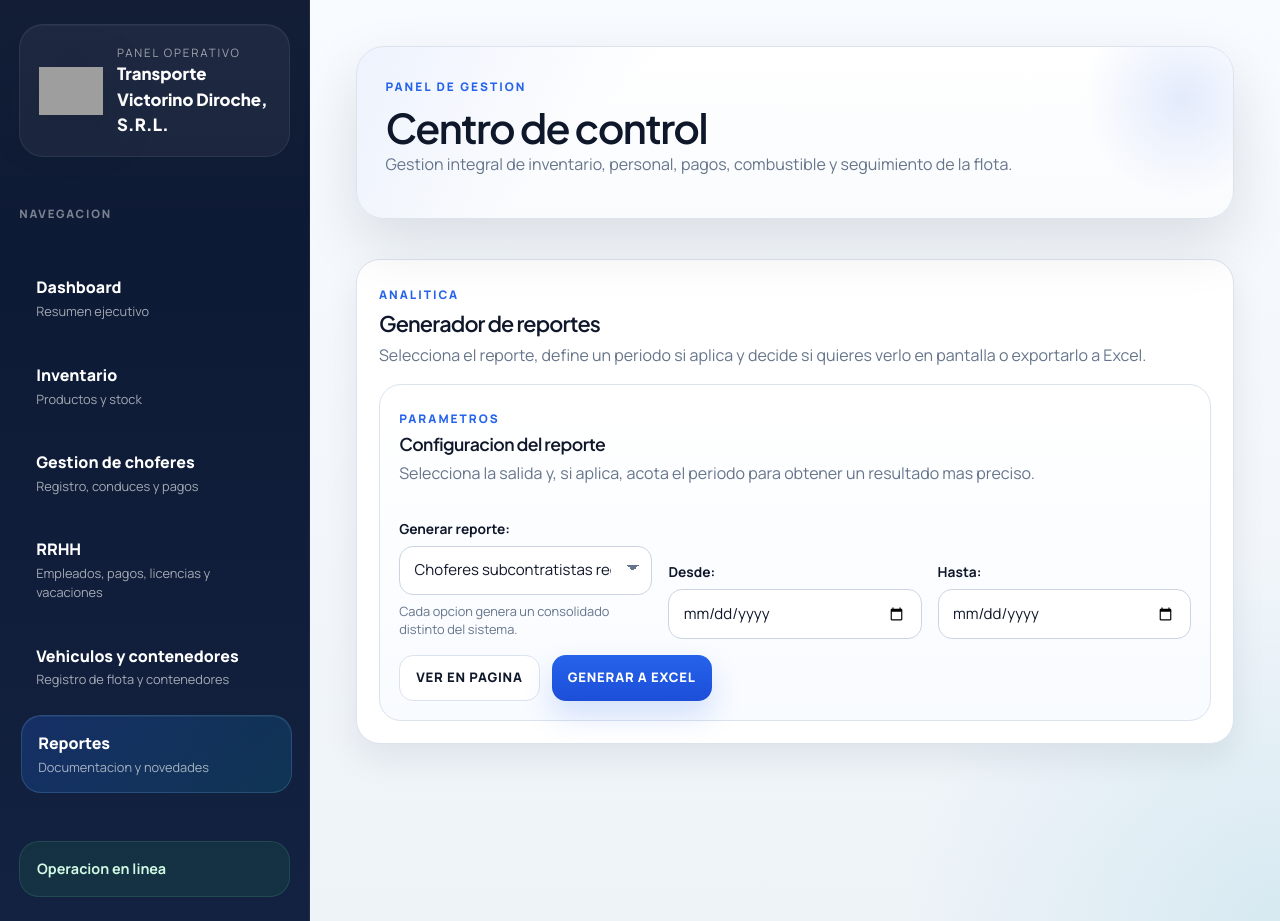
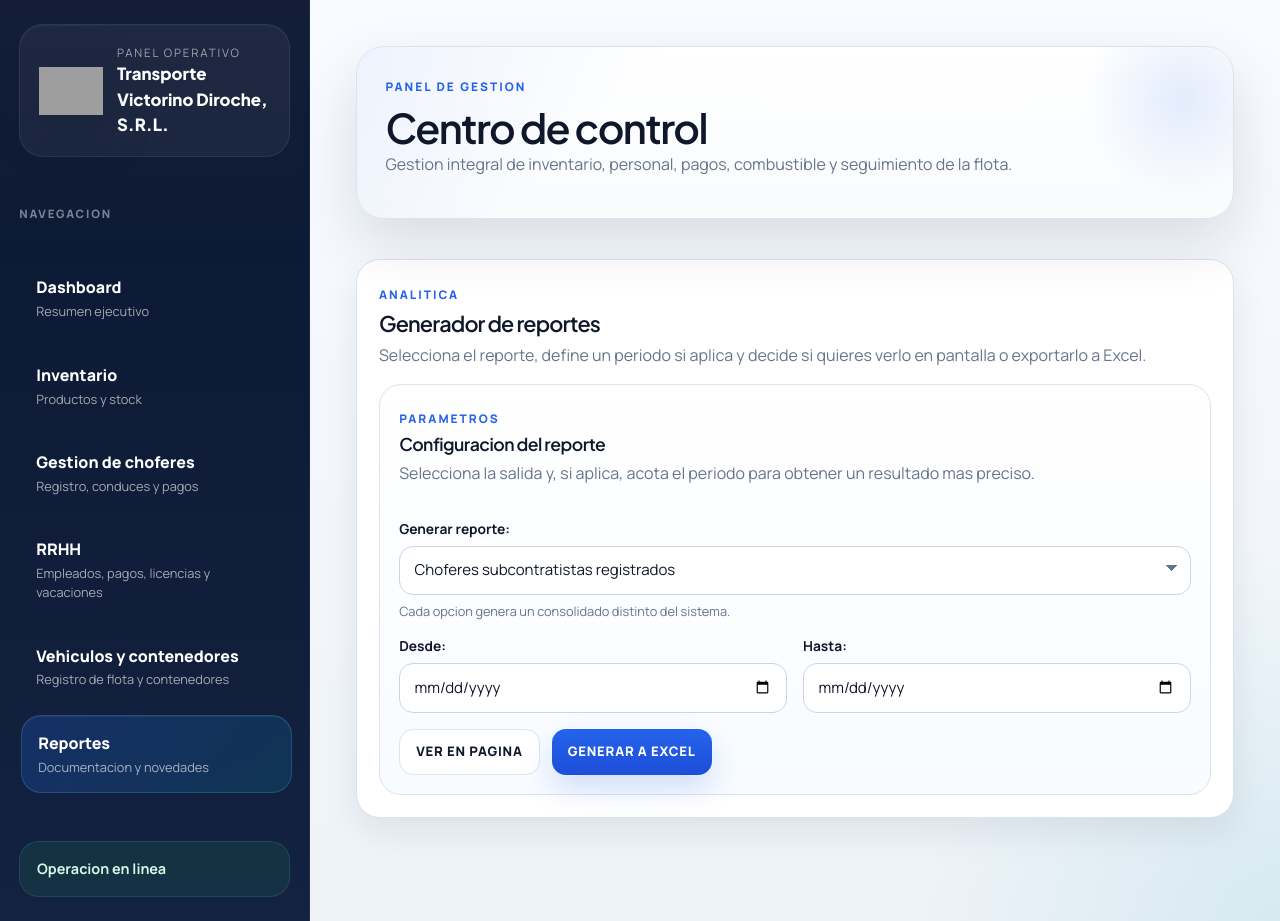
Before and after one commit to josegabrielheredia/sistemaflota, a Django app: template reportes/templates/reportes/lista_reportes.html in a window 1280 px wide. Run offline with Django 5.2, Linux system fonts and the light colour scheme; the template is opened without the code that fills it: values that come from a table or form of the project are taken from there, others are empty; parts of the project's set-up code (start-up, migrations or seed data) failed here and were passed over; grey boxes are pictures that could not be loaded.

Commit message:
Corregir layout de filtros en reportes y evitar superposiciones

```diff
--- a/reportes/templates/reportes/lista_reportes.html
+++ b/reportes/templates/reportes/lista_reportes.html
@@ -17,8 +17,8 @@
                 <h3>Configuracion del reporte</h3>
                 <p>Selecciona la salida y, si aplica, acota el periodo para obtener un resultado mas preciso.</p>
             </div>
-            <div class="form-grid three-columns align-end">
-                <div class="form-field">
+            <div class="form-grid two-columns report-filters-grid">
+                <div class="form-field full-width">
                     {{ form.tipo_reporte.label_tag }}
                     {{ form.tipo_reporte }}
                     {{ form.tipo_reporte.errors }}
--- a/templates/admin/reportes/reporte/change_list.html
+++ b/templates/admin/reportes/reporte/change_list.html
@@ -28,8 +28,8 @@
                     <h3>Configuracion del reporte</h3>
                     <p>Elige el consolidado, define el periodo y decide si quieres visualizarlo o exportarlo.</p>
                 </div>
-                <div class="form-grid three-columns align-end">
-                    <div class="form-field">
+                <div class="form-grid two-columns report-filters-grid">
+                    <div class="form-field full-width">
                         {{ form.tipo_reporte.label_tag }}
                         {{ form.tipo_reporte }}
                         {{ form.tipo_reporte.errors }}
```
Also changed, not shown: 1 other file.
